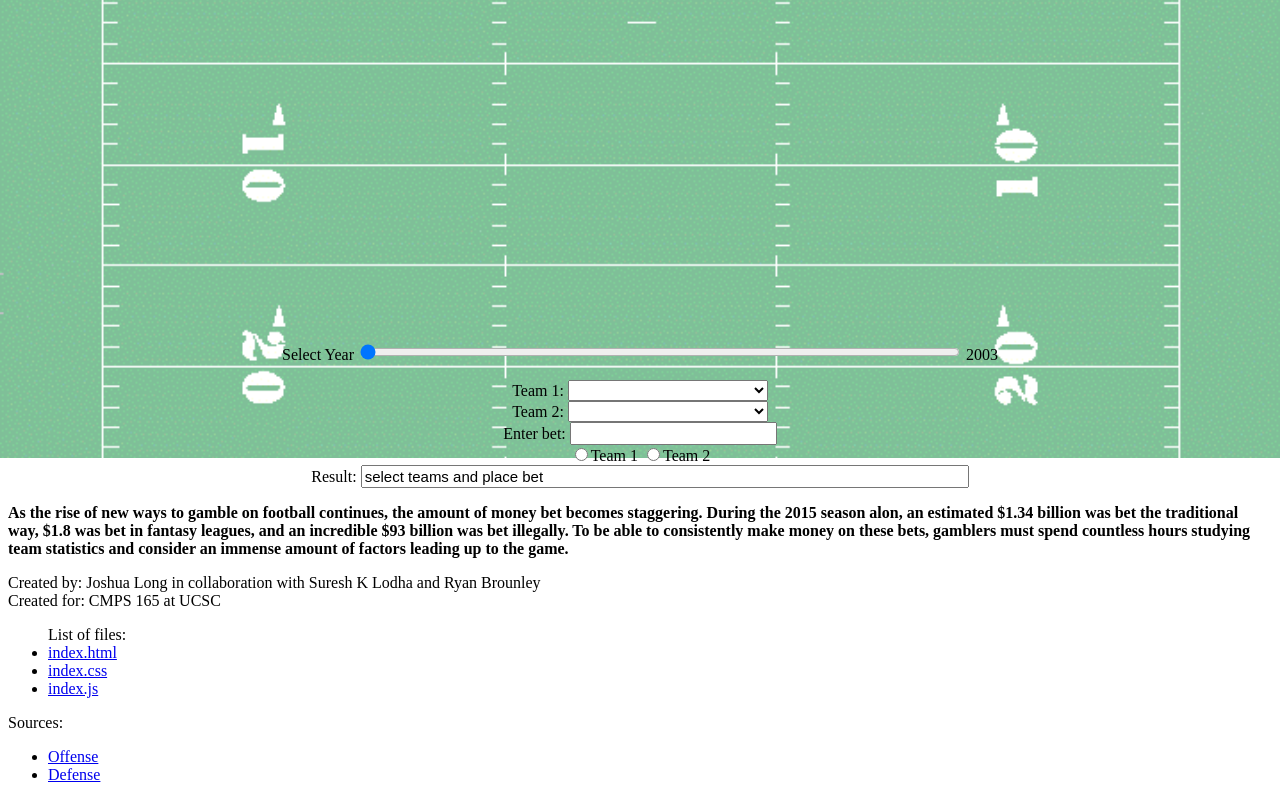
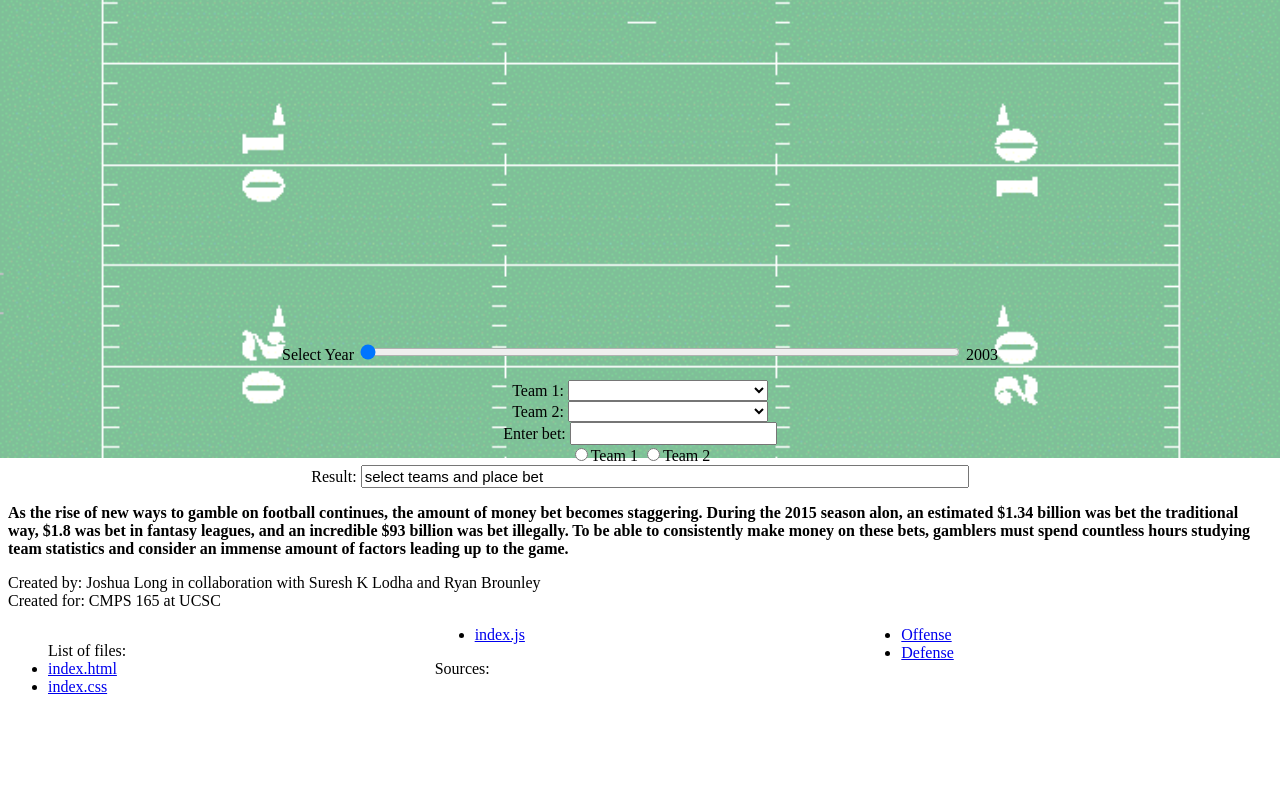
Before and after one commit to JPL4494/Project-Capstone, a plain HTML site: page index.html in a window 1280 px wide. Shown: the part 342-1142 px from the top of the page. After the commit the page ends 1046 px from the top, so only its background shows below. Drawn offline with nearby package versions, Linux system fonts and the light colour scheme.

Commit message:
Update index.html

```diff
--- a/index.html
+++ b/index.html
@@ -49,7 +49,7 @@
                 Created for: CMPS 165 at UCSC
             </p>
 
-            <nav>
+            <div class = "sources">
                 <ul>
                     List of files:
                     <li><a href="https://github.com/JPL4494/Project-Capstone/blob/master/index.html">index.html</a></li>
@@ -61,7 +61,7 @@
                     <li><a href = "http://www.pro-football-reference.com/"> Offense</a></li>
                     <li><a href = "http://www.nfl.com/stats/team?seasonId=2016&seasonType=REG&Submit=Go"> Defense</a></li>
                 </ul>
-            </nav>
+            </div>
 
         </div>
     </body>
```
